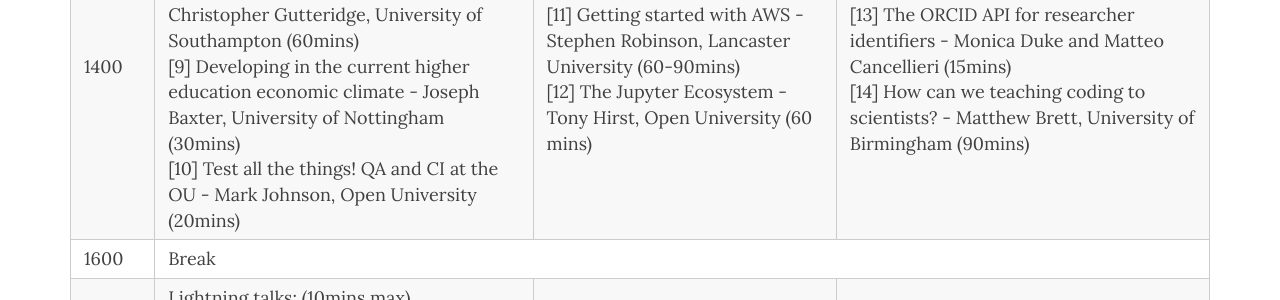
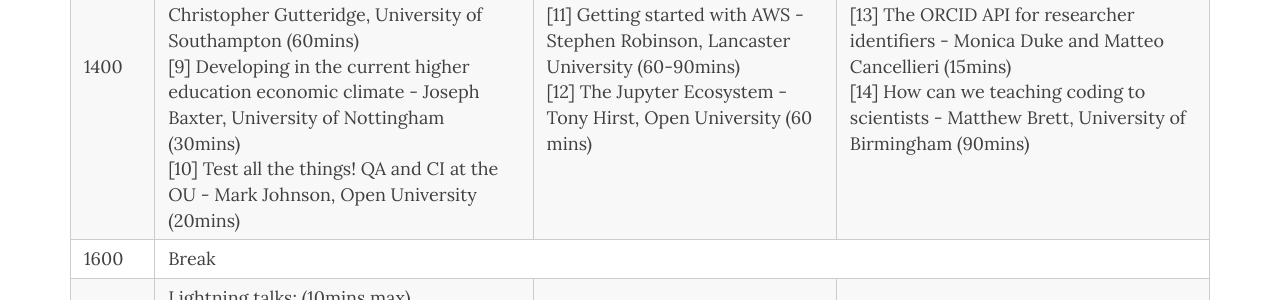
Before and after one commit to devacuk/devacuk.github.io, a Jekyll site: the page built from agenda.md, in a window 1280 px wide and 900 px high, scrolled down 800 px. Shown: the part 180-480 px from the top of the window. Built offline with Jekyll 4.4.1, drawn with Linux system fonts in a browser that asks for light colours; nearby versions of some CDN libraries.

Commit message:
and again

```diff
--- a/agenda.md
+++ b/agenda.md
@@ -62,7 +62,7 @@
   <td>
     RESEARCH SUPPORT<br/>
     [13] The ORCID API for researcher identifiers - Monica Duke and Matteo Cancellieri (15mins)<br/>
-    [14] How can we teaching coding to scientists? - Matthew Brett, University of Birmingham (90mins)<br/>
+    [14] How can we teaching coding to scientists - Matthew Brett, University of Birmingham (90mins)<br/>
   </td>
 </tr>
 <tr><td>1600</td><td colspan="3">Break</td>
```
